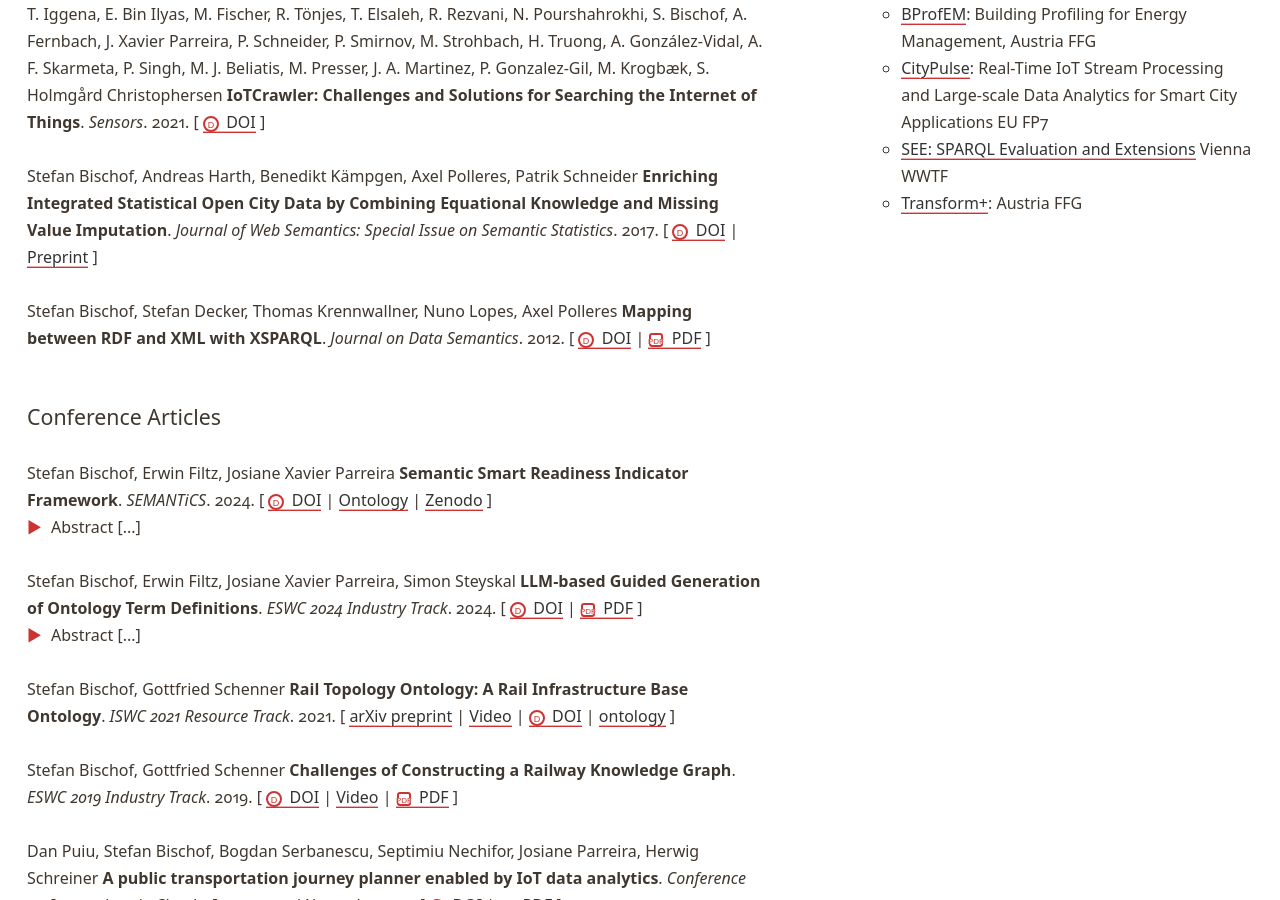
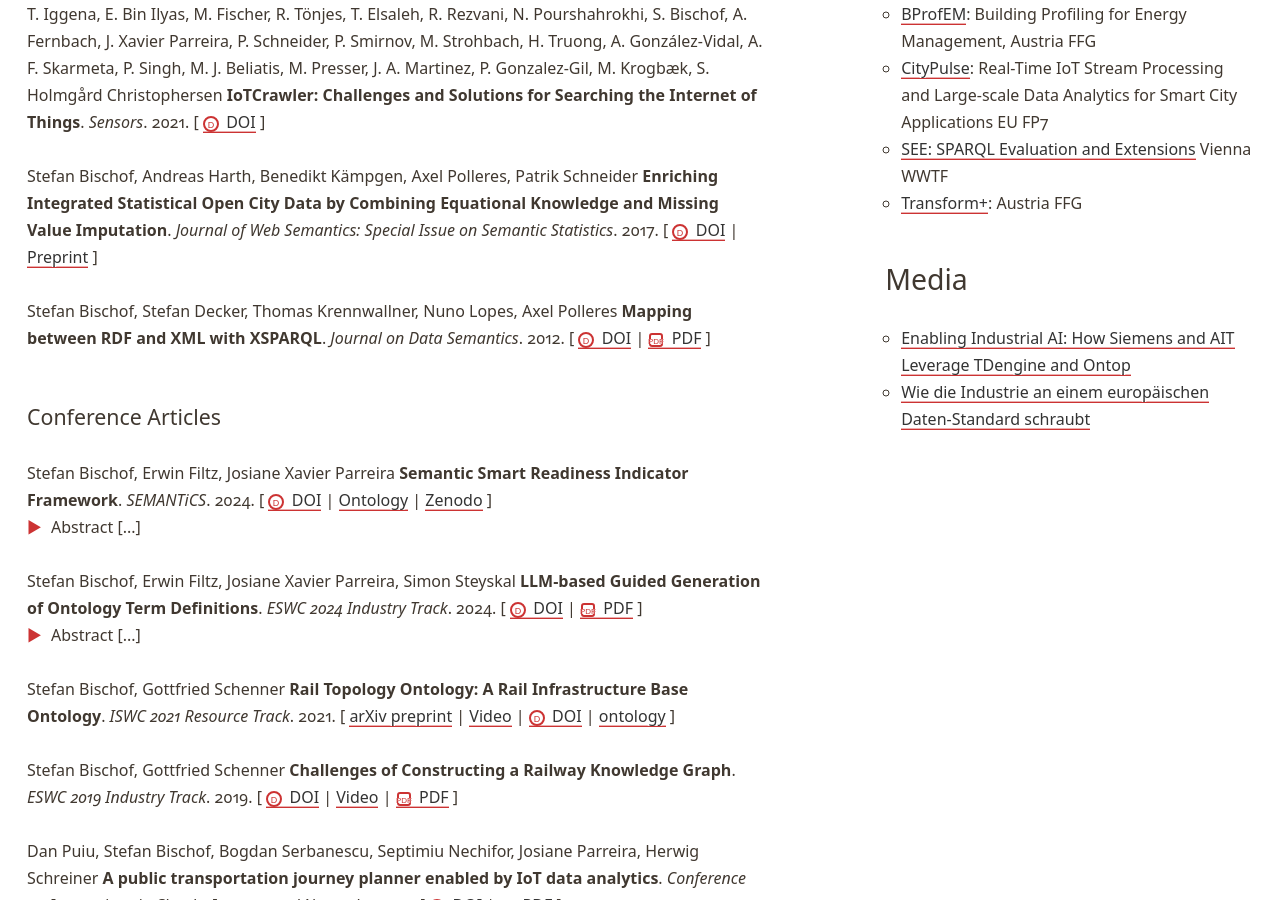
Before and after one commit to stefanbischof/stefanbischof.github.io, a Jekyll site: the page built from index.html, in a window 1280 px wide and 900 px high, scrolled down 925 px. Built offline with Jekyll 4.4.1, drawn with Linux system fonts in a browser that asks for light colours.

Commit message:
add media

```diff
--- a/index.html
+++ b/index.html
@@ -6,7 +6,7 @@
 <main class="row">
        <div class="col8">
 
-<p><em>Senior Research Scientist | Semantic Technologies for Industrial Data</em></p>
+<p><strong>Senior Research Scientist | Semantic Technologies for Industrial Data</strong></p>
 
 <p>I am a senior research scientist at <a href="https://www.siemens.at">Siemens AG Österreich</a> and an external lecturer at <a href="https://www.imc.ac.at/">IMC Krems</a>, specializing in semantic technologies, knowledge graphs, and numerical reasoning in RDF. My work focuses on making industrial data interoperable, actionable, and intelligent—enabling machines and humans to work with structured, connected, and validated knowledge.</p>
 
@@ -59,5 +59,12 @@
     <li><a href="https://www.dbai.tuwien.ac.at/research/project/SEE/">SEE: SPARQL Evaluation and Extensions</a> Vienna WWTF</li>
     <li><a href="http://www.transform-plus.at/">Transform+</a>: Austria FFG</li>
   </ul>
-  </div>
+
+  <h1>Media</h1>
+  <ul>
+    <li><a href="https://tdengine.com/enabling-industrial-ai-how-siemens-and-ait-leverage-tdengine-and-ontop-to-help-tcg-unitech-boost-productivity-and-efficiency/">Enabling Industrial AI: How Siemens and AIT Leverage TDengine and Ontop</a></li>
+    <li><a href="https://industriemagazin.at/artikel/fill-siemens-vw-wie-die-industrie-an-einem-europaeischen-daten-standard-schraubt/">Wie die Industrie an einem europäischen Daten-Standard schraubt</a></li>
+  </ul>
+</div>
+
 </main>
```
